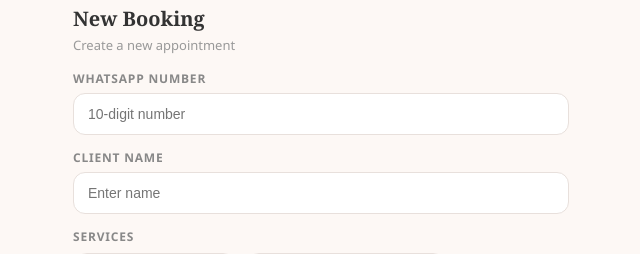
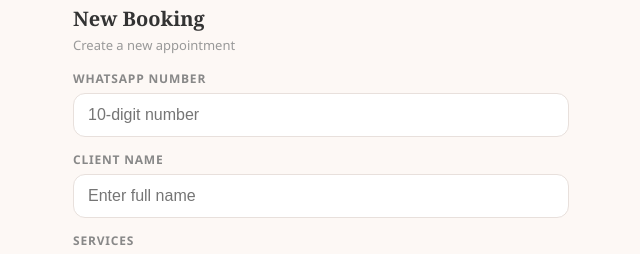
Before and after one commit to thenailvilla/thenailvilla-website2, a React (Vite) app: page / in a window 1280 px wide. Shown: the part 179-433 px from the top of the page, without its empty margins (319-959 px from the left). Built offline with nearby package versions, Linux system fonts and the light colour scheme.

Commit message:
Update App.jsx

```diff
--- a/src/App.jsx
+++ b/src/App.jsx
@@ -1,4 +1,4 @@
-import { useState, useEffect } from "react";
+import { useState, useEffect, useRef, useCallback } from "react";
 
 const SERVICES = [
   { id: 1, name: "Nail Extensions", duration: 120, price: 2500, icon: "💅" },
@@ -51,6 +51,8 @@ export default function App() {
   const [showLinksModal, setShowLinksModal] = useState(false);
   const [showCalLink, setShowCalLink] = useState("");
   const [showWaLink, setShowWaLink] = useState("");
+  const phoneRef = useRef(null);
+  const nameRef = useRef(null);
 
   useEffect(() => {
     try {
@@ -76,15 +78,19 @@ export default function App() {
   const autoPrice = form.services.reduce((s, sn) => s + (SERVICES.find(sv => sv.name === sn)?.price || 0), 0);
 
   const handleBook = () => {
-    if (!form.name || !form.phone || !form.date || !form.time || form.services.length === 0) { flash("Fill all fields", "err"); return; }
+    const currentName = nameRef.current ? nameRef.current.value : form.name;
+    const currentPhone = phoneRef.current ? phoneRef.current.value.replace(/[^0-9+]/g, "") : form.phone;
+    const formData = { ...form, name: currentName, phone: currentPhone };
+
+    if (!formData.name || !formData.phone || !formData.date || !formData.time || formData.services.length === 0) { flash("Fill all fields", "err"); return; }
     const price = autoPrice;
     if (editId) {
-      const bookings = data.bookings.map(b => b.id === editId ? { ...b, name: form.name, phone: form.phone, date: form.date, time: form.time, services: form.services, notes: form.notes, price } : b);
+      const bookings = data.bookings.map(b => b.id === editId ? { ...b, name: formData.name, phone: formData.phone, date: formData.date, time: formData.time, services: formData.services, notes: formData.notes, price } : b);
       const nd = { ...data, bookings };
       save(nd); flash("Updated!"); setEditId(null);
     } else {
-      const booking = { id: Date.now().toString(36) + Math.random().toString(36).slice(2, 5), name: form.name, phone: form.phone, date: form.date, time: form.time, services: form.services, notes: form.notes, price, status: "confirmed", reminderSent: false, createdAt: new Date().toISOString() };
-      const clients = updateClient(form.phone, form.name, form.services, 0, form.date);
+      const booking = { id: Date.now().toString(36) + Math.random().toString(36).slice(2, 5), name: formData.name, phone: formData.phone, date: formData.date, time: formData.time, services: formData.services, notes: formData.notes, price, status: "confirmed", reminderSent: false, createdAt: new Date().toISOString() };
+      const clients = updateClient(formData.phone, formData.name, formData.services, 0, formData.date);
       const nd = { ...data, bookings: [...data.bookings, booking], clients };
       save(nd);
 
@@ -104,6 +110,8 @@ export default function App() {
       flash("Booked successfully!");
     }
     setForm({ name: "", phone: "", date: "", time: "", services: [], notes: "", price: "" });
+    if (nameRef.current) nameRef.current.value = "";
+    if (phoneRef.current) phoneRef.current.value = "";
   };
 
   const completeBooking = (b) => {
@@ -245,8 +253,14 @@ export default function App() {
 
         {tab === "book" && <div>
           <SectionTitle sub={editId ? "Update this appointment" : "Create a new appointment"}>{editId ? "Edit Booking" : "New Booking"}</SectionTitle>
-          <Input label="WhatsApp number" placeholder="10-digit number" type="tel" value={form.phone} onChange={e => { const v = e.target.value.replace(/[^0-9+]/g, ""); setForm({ ...form, phone: v }); if (v.replace(/\D/g, "").length >= 10) fillFromPhone(v); }} />
-          <Input label="Client name" placeholder="Enter name" value={form.name} onChange={e => setForm({ ...form, name: e.target.value })} />
+          <div style={{ marginBottom: 14 }}>
+            <label style={{ fontSize: 12, fontWeight: 600, color: "#888", marginBottom: 6, display: "block", textTransform: "uppercase", letterSpacing: 0.8 }}>WhatsApp number</label>
+            <input ref={phoneRef} key="phone-input" style={{ width: "100%", padding: "12px 14px", borderRadius: 12, border: "1px solid #e8e0dc", fontSize: 16, background: "#fff", color: "#333", boxSizing: "border-box", outline: "none" }} placeholder="10-digit number" type="tel" inputMode="numeric" autoComplete="off" autoCorrect="off" autoCapitalize="off" spellCheck="false" />
+          </div>
+          <div style={{ marginBottom: 14 }}>
+            <label style={{ fontSize: 12, fontWeight: 600, color: "#888", marginBottom: 6, display: "block", textTransform: "uppercase", letterSpacing: 0.8 }}>Client name</label>
+            <input ref={nameRef} key="name-input" style={{ width: "100%", padding: "12px 14px", borderRadius: 12, border: "1px solid #e8e0dc", fontSize: 16, background: "#fff", color: "#333", boxSizing: "border-box", outline: "none" }} placeholder="Enter full name" type="text" autoComplete="off" autoCorrect="off" spellCheck="false" />
+          </div>
 
           <div style={{ marginBottom: 14 }}>
             <label style={{ fontSize: 12, fontWeight: 600, color: "#888", marginBottom: 8, display: "block", textTransform: "uppercase", letterSpacing: 0.8 }}>Services</label>
```
